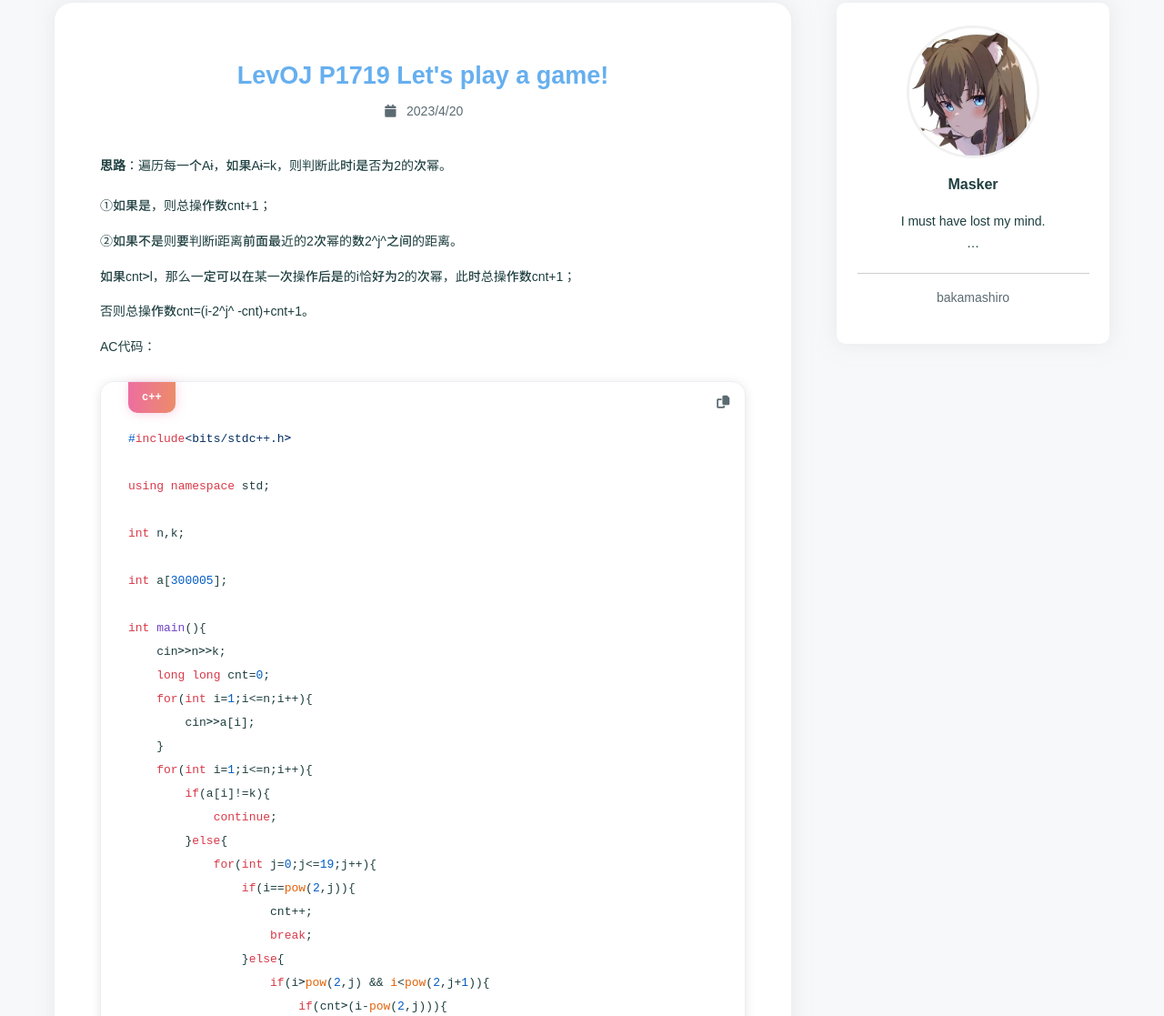
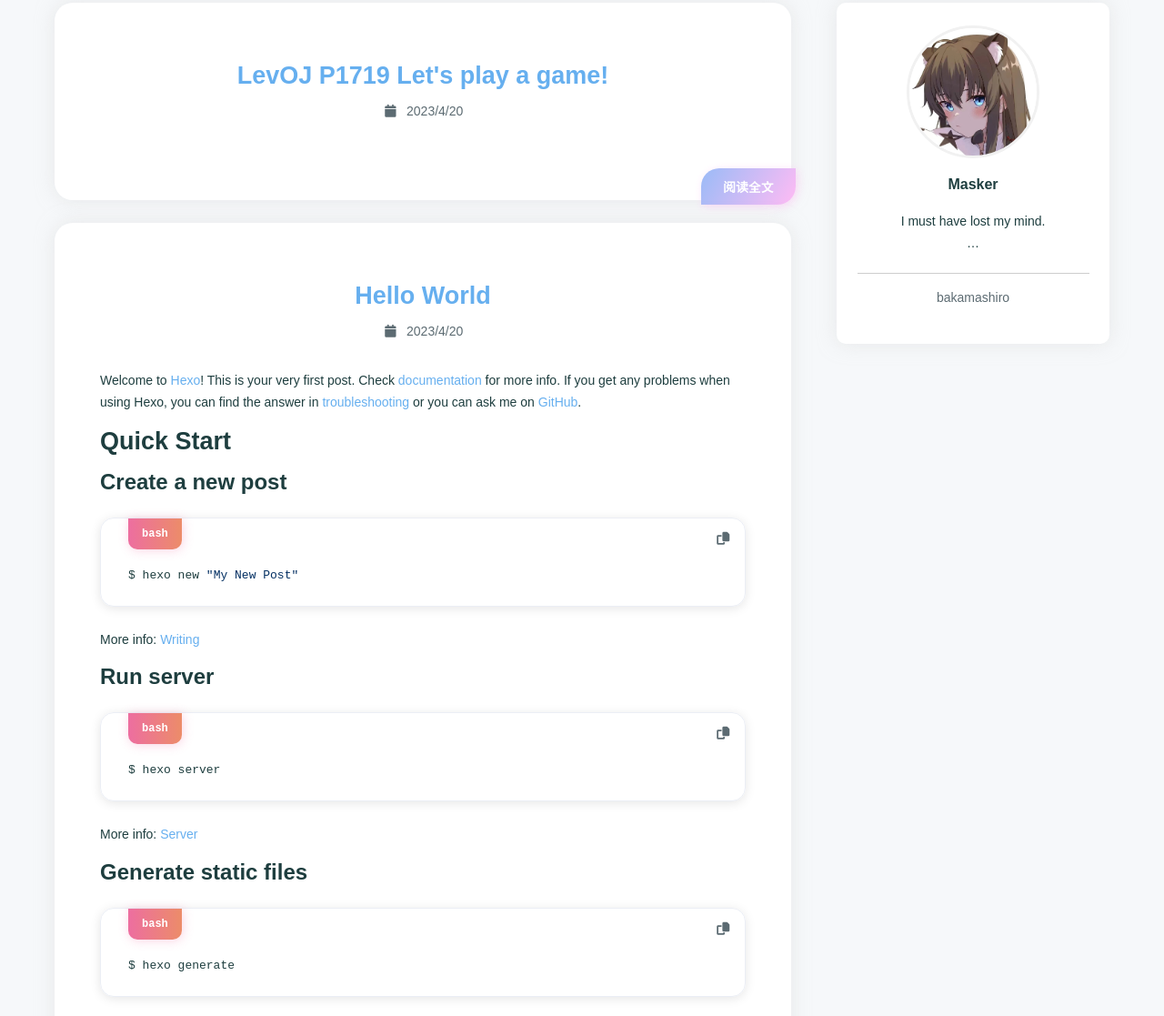
Before and after one commit to MaskerQwQ/MaskerQwQ.github.io, a plain HTML site: page index.html in a window 1280 px wide. Shown: the part 817-1934 px from the top of the page at 91% size. Drawn offline with nearby package versions, Linux system fonts and the light colour scheme; a web font is replaced by a local one.

Commit message:
Site updated: 2023-04-23 10:58:48

```diff
--- a/index.html
+++ b/index.html
@@ -183,52 +183,6 @@
     <div class="description">
         <div class="content" v-pre>
 
-            <span id="more"></span>
-
-<p><strong>思路</strong>：遍历每一个A<del>i</del>，如果A<del>i</del>&#x3D;k，则判断此时i是否为2的次幂。</p>
-<p>①如果是，则总操作数cnt+1；</p>
-<p>②如果不是则要判断i距离前面最近的2次幂的数2^j^之间的距离。</p>
-<p>如果cnt&gt;l，那么一定可以在某一次操作后是的i恰好为2的次幂，此时总操作数cnt+1；</p>
-<p>否则总操作数cnt&#x3D;(i-2^j^ -cnt)+cnt+1。</p>
-<p>AC代码：</p>
-<pre><code class="c++">#include&lt;bits/stdc++.h&gt;
-
-using namespace std;
-
-int n,k;
-
-int a[300005];
-
-int main()&#123;
-    cin&gt;&gt;n&gt;&gt;k;
-    long long cnt=0;
-    for(int i=1;i&lt;=n;i++)&#123;
-        cin&gt;&gt;a[i];
-    &#125;
-    for(int i=1;i&lt;=n;i++)&#123;
-        if(a[i]!=k)&#123;
-            continue;
-        &#125;else&#123;
-            for(int j=0;j&lt;=19;j++)&#123;
-                if(i==pow(2,j))&#123;
-                    cnt++;
-                    break;
-                &#125;else&#123;
-                    if(i&gt;pow(2,j) &amp;&amp; i&lt;pow(2,j+1))&#123;
-                        if(cnt&gt;(i-pow(2,j)))&#123;
-                            cnt++;
-                        &#125;else&#123;
-                            cnt=i-pow(2,j)+1;
-                        &#125;
-                        break;
-                    &#125;
-                &#125;
-            &#125;
-        &#125;
-    &#125;
-    cout&lt;&lt;cnt&lt;&lt;endl;
-&#125;
-</code></pre>
 
 
         </div>
```
